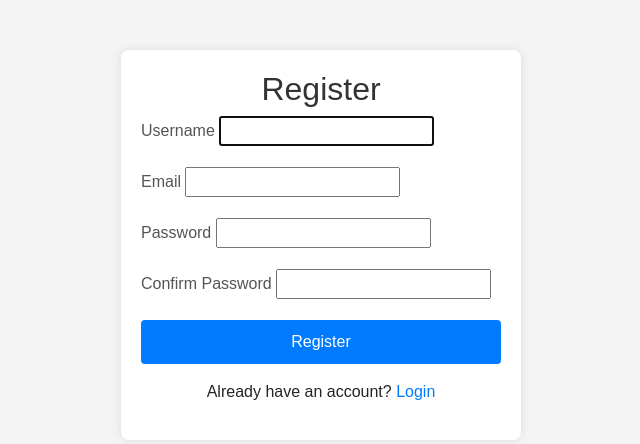
After one commit to abhishekpattnaik/praa, a Django app: page /register/ in a window 1280 px wide. The commit adds this page. Shown: the top 444 px of the page, without its empty margins (319-959 px from the left). Run offline with Django 5.2, Linux system fonts and the light colour scheme; some libraries are stand-ins or nearby versions.

Commit message:
added user authentications and other features
- Authentication
- Refactoring
- Added templates
- Removed redundancies
- Microservice handled for data pull

```diff
--- /dev/null
+++ b/data_pull/forms.py
@@ -0,0 +1,11 @@
+# myapp/forms.py
+from django import forms
+from django.contrib.auth.forms import UserCreationForm
+from django.contrib.auth.models import User
+
+class RegistrationForm(UserCreationForm):
+    email = forms.EmailField()
+
+    class Meta:
+        model = User
+        fields = ['username', 'email', 'password1', 'password2']
--- /dev/null
+++ b/data_pull/templates/register.html
@@ -0,0 +1,99 @@
+<!-- myapp/templates/myapp/register.html -->
+<!DOCTYPE html>
+<html lang="en">
+<head>
+    <meta charset="UTF-8">
+    <meta name="viewport" content="width=device-width, initial-scale=1.0">
+    <title>Register</title>
+    <!-- Include Bootstrap CSS -->
+    <link rel="stylesheet" href="https://maxcdn.bootstrapcdn.com/bootstrap/4.5.2/css/bootstrap.min.css">
+    <style>
+        body {
+            font-family: 'Arial', sans-serif;
+            background-color: #f4f4f4;
+        }
+
+        .registration-form {
+            max-width: 400px;
+            margin: auto;
+            background-color: #fff;
+            border-radius: 8px;
+            padding: 20px;
+            box-shadow: 0 0 10px rgba(0, 0, 0, 0.1);
+            margin-top: 50px;
+        }
+
+        h2 {
+            text-align: center;
+            color: #333;
+        }
+
+        label {
+            color: #555;
+        }
+
+        button {
+            background-color: #007bff;
+            color: #fff;
+            padding: 10px;
+            border: none;
+            border-radius: 4px;
+            cursor: pointer;
+            width: 100%;
+        }
+
+        button:hover {
+            background-color: #0056b3;
+        }
+
+        .login-link {
+            text-align: center;
+            margin-top: 16px;
+        }
+
+        .login-link a {
+            color: #007bff;
+            text-decoration: none;
+        }
+
+        .login-link a:hover {
+            text-decoration: underline;
+        }
+    </style>
+</head>
+<body>
+    <div class="container">
+        <div class="registration-form">
+            <h2>Register</h2>
+            <form method="post">
+                {% csrf_token %}
+                <div class="form-group">
+                    <label for="id_username">Username</label>
+                    {{ form.username }}
+                </div>
+                <div class="form-group">
+                    <label for="id_email">Email</label>
+                    {{ form.email }}
+                </div>
+                <div class="form-group">
+                    <label for="id_password1">Password</label>
+                    {{ form.password1 }}
+                </div>
+                <div class="form-group">
+                    <label for="id_password2">Confirm Password</label>
+                    {{ form.password2 }}
+                </div>
+                <button type="submit">Register</button>
+            </form>
+            <div class="login-link">
+                <p>Already have an account? <a href="{% url 'login' %}">Login</a></p>
+            </div>
+        </div>
+    </div>
+
+    <!-- Include Bootstrap JS (Optional) -->
+    <script src="https://code.jquery.com/jquery-3.5.1.slim.min.js"></script>
+    <script src="https://cdn.jsdelivr.net/npm/@popperjs/core@2.10.2/dist/umd/popper.min.js"></script>
+    <script src="https://maxcdn.bootstrapcdn.com/bootstrap/4.5.2/js/bootstrap.min.js"></script>
+</body>
+</html>
--- a/data_pull/views.py
+++ b/data_pull/views.py
@@ -1,33 +1,54 @@
-from django.shortcuts import render
-from rest_framework import viewsets # , permissions
+from django.contrib.auth import login
+from django.contrib.auth.views import LoginView, LogoutView
+from django.contrib import messages
+from django.shortcuts import render, redirect
+from django.urls import reverse_lazy
+from django.views import View
 
-from data_pull.models import Record
-from data_pull.serializers import RecordSerializer
+from data_pull.forms import RegistrationForm
 from data_pull.helpers import fetch_new_records
 from common.logging_helper import api_logging
 
+class CustomLoginView(LoginView):
+    template_name = 'login.html'
+    redirect_endpoint = 'show-records'
 
-class RecordAPIView(viewsets.ModelViewSet):
-    """
-    API endpoint that allows users to be viewed or edited.
-    """
-    queryset = Record.objects.all().order_by('-updated_at')
-    serializer_class = RecordSerializer
-    permission_classes = []
+    def form_valid(self, form):
+        response = super().form_valid(form)
+        messages.success(self.request, f'Welcome, {self.request.user.username}!')
+        return redirect(self.redirect_endpoint)
 
-def show_records(request):
-    try:
-        api_logging.logger.info("API hit for show records %s", str(request))
-        template_data = fetch_new_records(request)
+class CustomLogoutView(LogoutView):
+    next_page = 'login'
 
-        return render(
-            request,
-            'show_records.html',
-            template_data
-        )
-    except Exception as e:
-        api_logging.logger.exception(e)
-        return render(
-            request,
-            "internal_error.html"
-        )
+class RegisterView(View):
+    template_name = 'register.html'
+    form_class = RegistrationForm
+
+    def get(self, request):
+        form = self.form_class()
+        return render(request, self.template_name, {'form': form})
+
+    def post(self, request):
+        form = self.form_class(request.POST)
+        if form.is_valid():
+            user = form.save()
+            login(request, user)
+            return redirect('show-records')
+        return render(request, self.template_name, {'form': form})
+
+class ShowRecordsView(View):
+    template_name = 'show_records.html'
+
+    def get(self, request):
+        try:
+            if not request.user.is_authenticated:
+                return redirect("login")
+
+            api_logging.logger.info("API hit for show records %s", str(request))
+            template_data = fetch_new_records(request)
+
+            return render(request, self.template_name, template_data)
+        except Exception as e:
+            api_logging.logger.exception(e)
+            return render(request, "internal_error.html")
--- a/mysite_prototype/urls.py
+++ b/mysite_prototype/urls.py
@@ -14,18 +14,13 @@ Including another URLconf
     1. Import the include() function: from django.urls import include, path
     2. Add a URL to urlpatterns:  path('blog/', include('blog.urls'))
 """
-from django.contrib import admin
-from django.urls import include, path
-from rest_framework import routers
+from django.urls import path
 
-# from data_pull.views import RecordAPIView
-from data_pull import views
+from data_pull import views as _v
 
-router = routers.DefaultRouter()
-router.register(r'data-pull/records', views.RecordAPIView)
 urlpatterns = [
-    path('admin/', admin.site.urls),
-    path('', include(router.urls)),
-    path('show-records/', views.show_records, name='show-records'),
-    path('api-auth/', include('rest_framework.urls', namespace='rest_framework'))
+    path('login/', _v.CustomLoginView.as_view(), name='login'),
+    path('logout/', _v.CustomLogoutView.as_view(), name='logout'),
+    path('register/', _v.RegisterView.as_view(), name='register'),
+    path('show-records/', _v.ShowRecordsView.as_view(), name='show-records'),
 ]
```
Also changed, not shown: data_pull/helpers.py (+6 -4 lines), data_pull/management/commands/pull_records.py (+16 -2 lines), data_pull/services.py (+3 -7 lines), data_pull/templates/login.html (added, +72 -0 lines), data_pull/templates/show_records.html (+10 -1 lines).
